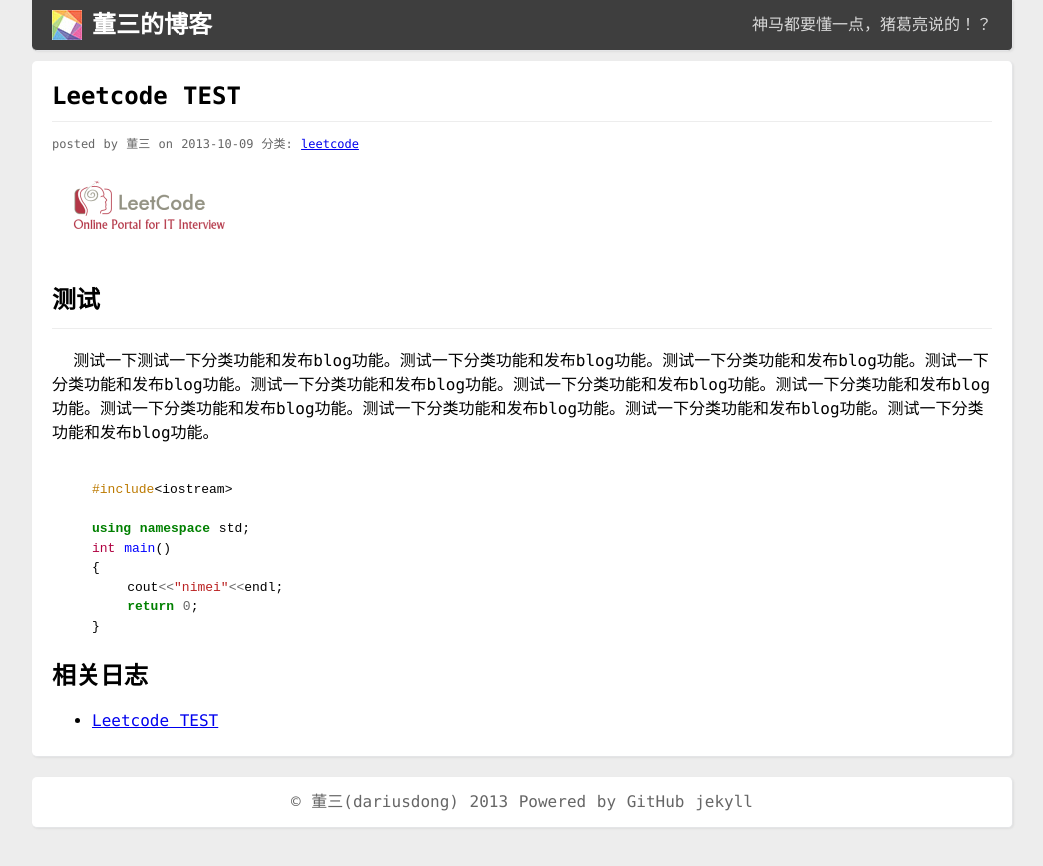
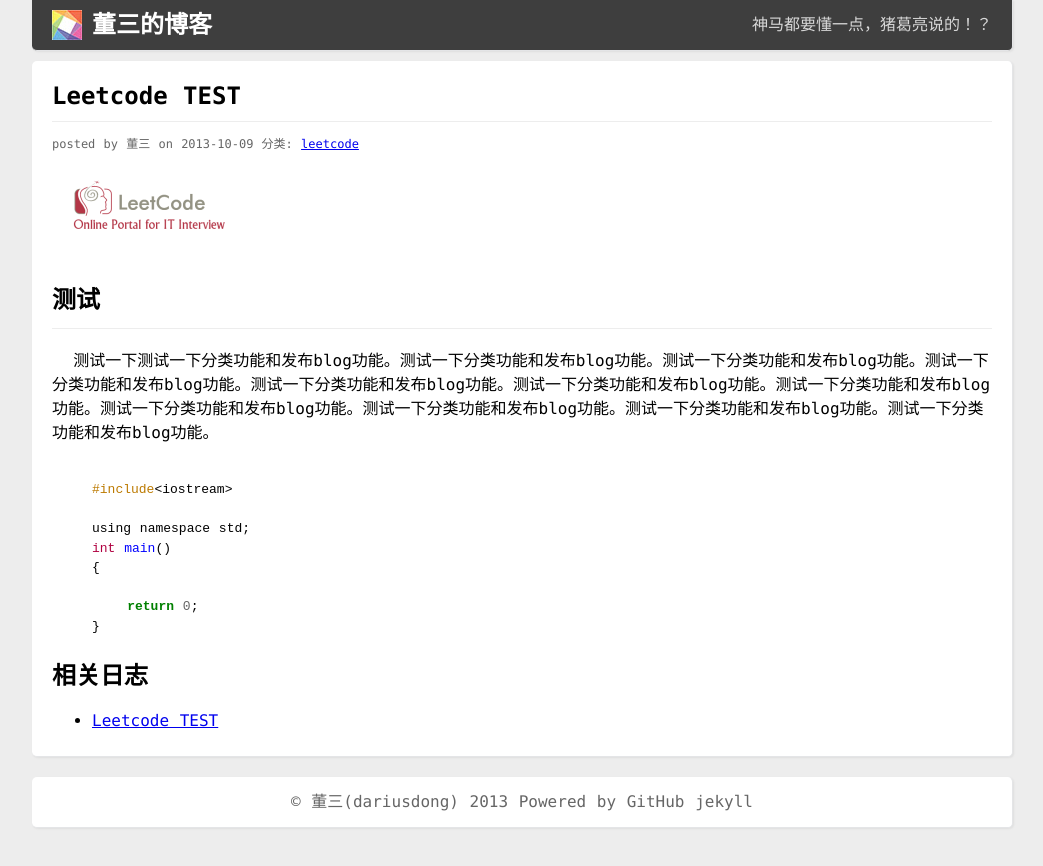
Before and after one commit to dariuskylin/blogs, a Jekyll site: the page built from _posts/2013-10-09-a-leetcode-test.html, in a window 1280 px wide. Shown: the top 866 px of the page, without its empty margins (118-1161 px from the left). Built offline with Jekyll 4.4.1, drawn with Linux system fonts in a browser that asks for light colours; comment, search, counter and statistics services are not loaded.

Commit message:
highlight test

```diff
--- a/_posts/2013-10-09-a-leetcode-test.html
+++ b/_posts/2013-10-09-a-leetcode-test.html
@@ -17,12 +17,12 @@ keywords: leetcode,test
 &nbsp;&nbsp;测试一下测试一下分类功能和发布blog功能。测试一下分类功能和发布blog功能。测试一下分类功能和发布blog功能。测试一下分类功能和发布blog功能。测试一下分类功能和发布blog功能。测试一下分类功能和发布blog功能。测试一下分类功能和发布blog功能。测试一下分类功能和发布blog功能。测试一下分类功能和发布blog功能。测试一下分类功能和发布blog功能。测试一下分类功能和发布blog功能。
 </p>
 
-{% highlight c++ %}
+{% highlight c %}
 #include<iostream>
 using namespace std;
 int main()
 {
-    cout<<"nimei"<<endl;
+
     return 0;
 }
 {% endhighlight %}
```
